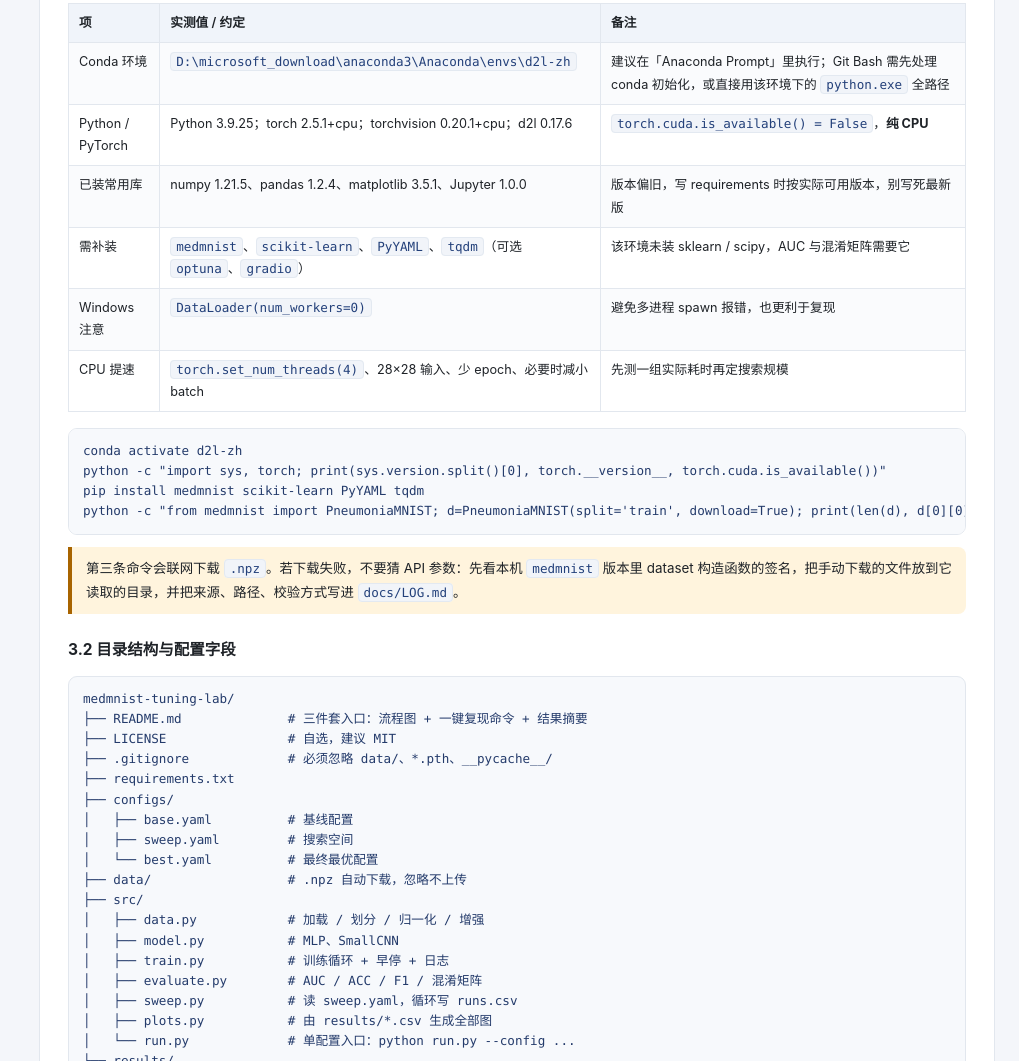
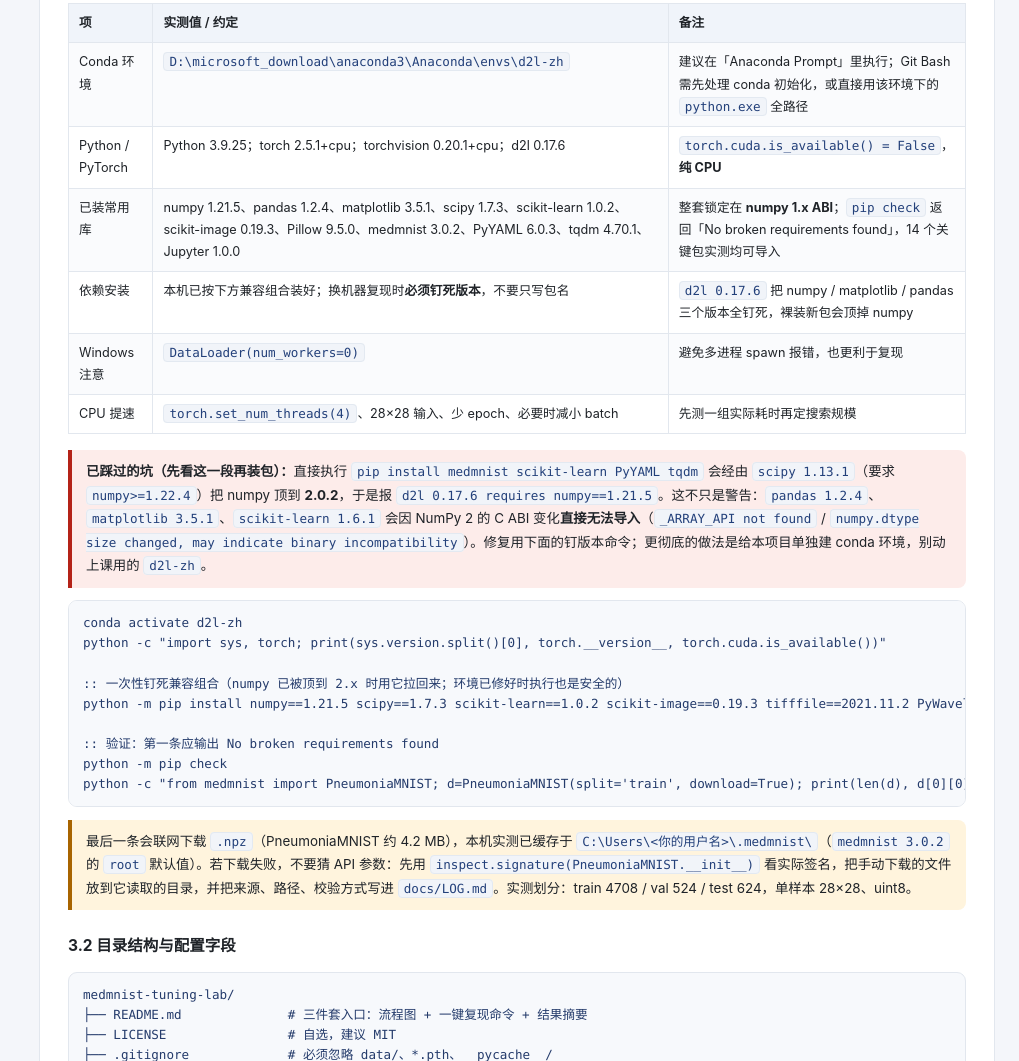
Before and after one commit to via453/medmnist-tuning-lab, a plain HTML site: page MedMNIST调参实验室_完整教程.html in a window 1280 px wide. Shown: the part 4894-5955 px from the top of the page, without its empty margins (261-1280 px from the left). Drawn offline with Linux system fonts and the light colour scheme.

Commit message:
fix(env): pin numpy 1.x ABI stack, add requirements.txt, document numpy 2 conflict

```diff
--- a/MedMNIST调参实验室_完整教程.html
+++ b/MedMNIST调参实验室_完整教程.html
@@ -304,7 +304,7 @@
     <tr><td>MedMNIST3D（6 个）</td><td>CT / MRA 体积数据</td><td>约 1,300–1,900 例</td><td>2–11</td><td>3D 卷积</td><td><span class="tag t-gray">本期不做</span></td></tr>
     <tr><td>MedMNIST+（64 / 128 / 224）</td><td>同上的大图版本</td><td>同上</td><td>同上</td><td>分辨率对照实验</td><td><span class="tag t-gray">有余量再说</span></td></tr>
   </table>
-  <div class="note">MedMNIST 共 12 个标准化 2D 数据集 + 6 个 3D 数据集，2D 统一预处理为 <strong>28×28</strong>，提供标准 train / val / test 划分与统一 API；CC 许可，教育用途友好，<code>pip install medmnist</code> 可自动下载 <code>.npz</code>。这正是纯 CPU 环境能跑几十组配置的原因。</div>
+  <div class="note">MedMNIST 共 12 个标准化 2D 数据集 + 6 个 3D 数据集，2D 统一预处理为 <strong>28×28</strong>，提供标准 train / val / test 划分与统一 API；CC 许可，教育用途友好，官方 API 用 <code>download=True</code> 可自动下载 <code>.npz</code>（安装方式见 3.1，务必钉版本）。这正是纯 CPU 环境能跑几十组配置的原因。</div>
 
   <h3 id="s2-2">2.2 划分、许可与指标</h3>
   <table class="tbl-sm">
@@ -349,16 +349,24 @@
     <tr><th>项</th><th>实测值 / 约定</th><th>备注</th></tr>
     <tr><td>Conda 环境</td><td><code>D:\microsoft_download\anaconda3\Anaconda\envs\d2l-zh</code></td><td>建议在「Anaconda Prompt」里执行；Git Bash 需先处理 conda 初始化，或直接用该环境下的 <code>python.exe</code> 全路径</td></tr>
     <tr><td>Python / PyTorch</td><td>Python 3.9.25；torch 2.5.1+cpu；torchvision 0.20.1+cpu；d2l 0.17.6</td><td><code>torch.cuda.is_available() = False</code>，<strong>纯 CPU</strong></td></tr>
-    <tr><td>已装常用库</td><td>numpy 1.21.5、pandas 1.2.4、matplotlib 3.5.1、Jupyter 1.0.0</td><td>版本偏旧，写 requirements 时按实际可用版本，别写死最新版</td></tr>
-    <tr><td>需补装</td><td><code>medmnist</code>、<code>scikit-learn</code>、<code>PyYAML</code>、<code>tqdm</code>（可选 <code>optuna</code>、<code>gradio</code>）</td><td>该环境未装 sklearn / scipy，AUC 与混淆矩阵需要它</td></tr>
+    <tr><td>已装常用库</td><td>numpy 1.21.5、pandas 1.2.4、matplotlib 3.5.1、scipy 1.7.3、scikit-learn 1.0.2、scikit-image 0.19.3、Pillow 9.5.0、medmnist 3.0.2、PyYAML 6.0.3、tqdm 4.70.1、Jupyter 1.0.0</td><td>整套锁定在 <strong>numpy 1.x ABI</strong>；<code>pip check</code> 返回「No broken requirements found」，14 个关键包实测均可导入</td></tr>
+    <tr><td>依赖安装</td><td>本机已按下方兼容组合装好；换机器复现时<strong>必须钉死版本</strong>，不要只写包名</td><td><code>d2l 0.17.6</code> 把 numpy / matplotlib / pandas 三个版本全钉死，裸装新包会顶掉 numpy</td></tr>
     <tr><td>Windows 注意</td><td><code>DataLoader(num_workers=0)</code></td><td>避免多进程 spawn 报错，也更利于复现</td></tr>
     <tr><td>CPU 提速</td><td><code>torch.set_num_threads(4)</code>、28×28 输入、少 epoch、必要时减小 batch</td><td>先测一组实际耗时再定搜索规模</td></tr>
   </table>
+
+  <div class="danger"><strong>已踩过的坑（先看这一段再装包）：</strong>直接执行 <code>pip install medmnist scikit-learn PyYAML tqdm</code> 会经由 <code>scipy 1.13.1</code>（要求 <code>numpy&gt;=1.22.4</code>）把 numpy 顶到 <strong>2.0.2</strong>，于是报 <code>d2l 0.17.6 requires numpy==1.21.5</code>。这不只是警告：<code>pandas 1.2.4</code>、<code>matplotlib 3.5.1</code>、<code>scikit-learn 1.6.1</code> 会因 NumPy 2 的 C ABI 变化<strong>直接无法导入</strong>（<code>_ARRAY_API not found</code> / <code>numpy.dtype size changed, may indicate binary incompatibility</code>）。修复用下面的钉版本命令；更彻底的做法是给本项目单独建 conda 环境，别动上课用的 <code>d2l-zh</code>。</div>
+
   <pre><code>conda activate d2l-zh
 python -c "import sys, torch; print(sys.version.split()[0], torch.__version__, torch.cuda.is_available())"
-pip install medmnist scikit-learn PyYAML tqdm
+
+:: 一次性钉死兼容组合（numpy 已被顶到 2.x 时用它拉回来；环境已修好时执行也是安全的）
+python -m pip install numpy==1.21.5 scipy==1.7.3 scikit-learn==1.0.2 scikit-image==0.19.3 tifffile==2021.11.2 PyWavelets==1.3.0 imageio==2.19.3 networkx==2.8.8 Pillow==9.5.0 medmnist==3.0.2 PyYAML tqdm
+
+:: 验证：第一条应输出 No broken requirements found
+python -m pip check
 python -c "from medmnist import PneumoniaMNIST; d=PneumoniaMNIST(split='train', download=True); print(len(d), d[0][0].shape)"</code></pre>
-  <div class="warn">第三条命令会联网下载 <code>.npz</code>。若下载失败，不要猜 API 参数：先看本机 <code>medmnist</code> 版本里 dataset 构造函数的签名，把手动下载的文件放到它读取的目录，并把来源、路径、校验方式写进 <code>docs/LOG.md</code>。</div>
+  <div class="warn">最后一条会联网下载 <code>.npz</code>（PneumoniaMNIST 约 4.2 MB），本机实测已缓存于 <code>C:\Users\&lt;你的用户名&gt;\.medmnist\</code>（<code>medmnist 3.0.2</code> 的 <code>root</code> 默认值）。若下载失败，不要猜 API 参数：先用 <code>inspect.signature(PneumoniaMNIST.__init__)</code> 看实际签名，把手动下载的文件放到它读取的目录，并把来源、路径、校验方式写进 <code>docs/LOG.md</code>。实测划分：train 4708 / val 524 / test 624，单样本 28×28、uint8。</div>
 
   <h3 id="s3-2">3.2 目录结构与配置字段</h3>
   <pre><code>medmnist-tuning-lab/
@@ -743,7 +751,7 @@ python -c "from medmnist import PneumoniaMNIST; d=PneumoniaMNIST(split='train',
     <tr><th>文件 / 目录</th><th>必须包含</th><th>对应验收项</th><th>常见遗漏</th></tr>
     <tr><td><code>README.md</code></td><td>项目一句话目标、流程图、环境安装、一键复现命令、结果摘要表、目录说明、许可与数据出处</td><td>①②③</td><td>没写「一键复现」；结果与图对不上</td></tr>
     <tr><td><code>docs/pipeline.svg / .png</code></td><td>与 PPT 完全相同的那张流程图</td><td>①</td><td>只有 PNG，改起来困难</td></tr>
-    <tr><td><code>requirements.txt</code></td><td>按本机实测版本，含 medmnist / scikit-learn / PyYAML</td><td>③</td><td>写死不存在的版本号</td></tr>
+    <tr><td><code>requirements.txt</code></td><td>必须钉死 3.1 节的 numpy 1.x 兼容组合（含 scipy / sklearn / scikit-image / Pillow / medmnist / PyYAML / tqdm 版本）</td><td>③</td><td>只写包名不写版本 → pip 顶掉 numpy，环境直接崩</td></tr>
     <tr><td><code>configs/</code></td><td>base / sweep / best 三份</td><td>③</td><td>best.yaml 与报告里的超参不一致</td></tr>
     <tr><td><code>src/</code></td><td>data / model / train / evaluate / sweep / plots / run</td><td>③</td><td>训练脚本里硬编码路径，换机就崩</td></tr>
     <tr><td><code>results/</code></td><td>runs.csv（含失败组）、ablation.csv、test_final.csv（一行）</td><td>③ + 复盘</td><td>只留最好那次的结果</td></tr>
@@ -823,7 +831,7 @@ python -c "from medmnist import PneumoniaMNIST; d=PneumoniaMNIST(split='train',
   <p class="sec-lead">只保留三件套必需动作，砍掉一切加分项。按此清单做完即可交付；有余量再回头做第 4.3 节的 S2 / S3 与加分章节。</p>
   <ol class="mini">
     <li><strong>确认 3 项参数</strong>：主数据集、仓库名、本人负责模块（第 1.1 节填写框）。</li>
-    <li><strong>环境冒烟</strong>：激活 <code>d2l-zh</code> → 补装 4 个包 → 打印数据集长度与样本形状（第 3.1 节三条命令）。</li>
+    <li><strong>环境冒烟</strong>：激活 <code>d2l-zh</code> → 按第 3.1 节钉死兼容组合 → <code>pip check</code> 无冲突 → 打印数据集长度与样本形状（本机已验证：4708 / 524 / 624、28×28）。</li>
     <li><strong>建公开仓库并推送第一版</strong>：至少 README + 流程图 SVG + <code>.gitignore</code> + <code>requirements.txt</code>，保证链接当场可访问。</li>
     <li><strong>跑通一条完整链路</strong>：<code>python run.py --config configs/base.yaml</code>，产出 loss 曲线与一行 <code>runs.csv</code>。</li>
     <li><strong>做最小调参对比</strong>：至少 8 组配置（优先扫 lr 与 optimizer），产出一张对比表 + 一张敏感性曲线。</li>
@@ -858,7 +866,10 @@ python -c "from medmnist import PneumoniaMNIST; d=PneumoniaMNIST(split='train',
   <pre><code>:: 建议在「Anaconda Prompt」执行
 conda activate d2l-zh
 python -c "import sys, torch; print(sys.version.split()[0], torch.__version__, torch.cuda.is_available())"
-pip install medmnist scikit-learn PyYAML tqdm
+
+:: 钉死兼容组合（切勿裸装 medmnist / scikit-learn，会把 numpy 顶到 2.x）
+python -m pip install numpy==1.21.5 scipy==1.7.3 scikit-learn==1.0.2 scikit-image==0.19.3 tifffile==2021.11.2 PyWavelets==1.3.0 imageio==2.19.3 networkx==2.8.8 Pillow==9.5.0 medmnist==3.0.2 PyYAML tqdm
+python -m pip check
 
 :: 数据冒烟
 python -c "from medmnist import PneumoniaMNIST; d=PneumoniaMNIST(split='train', download=True); print(len(d), d[0][0].shape)"
```
Also changed, not shown: MedMNIST调参实验室_详细教程.html (+3 -3 lines), requirements.txt (added), 1 other file.
